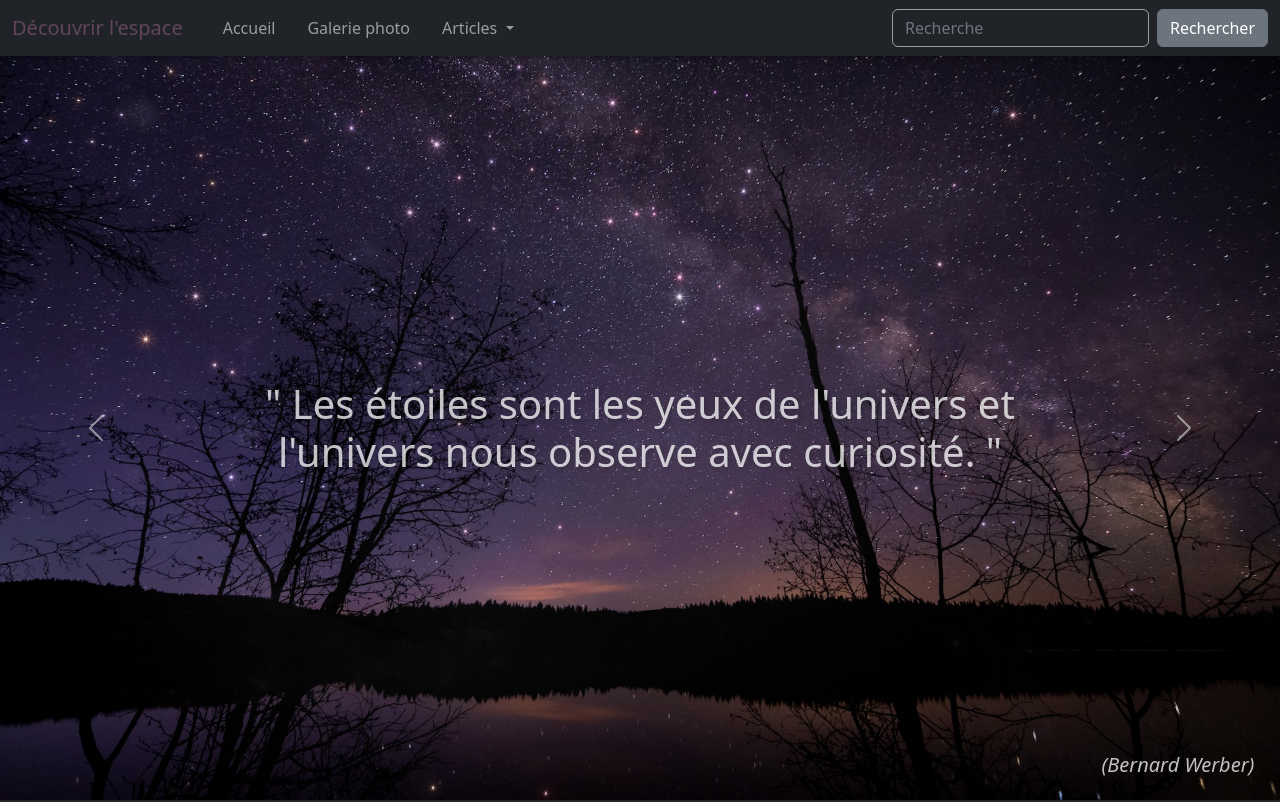
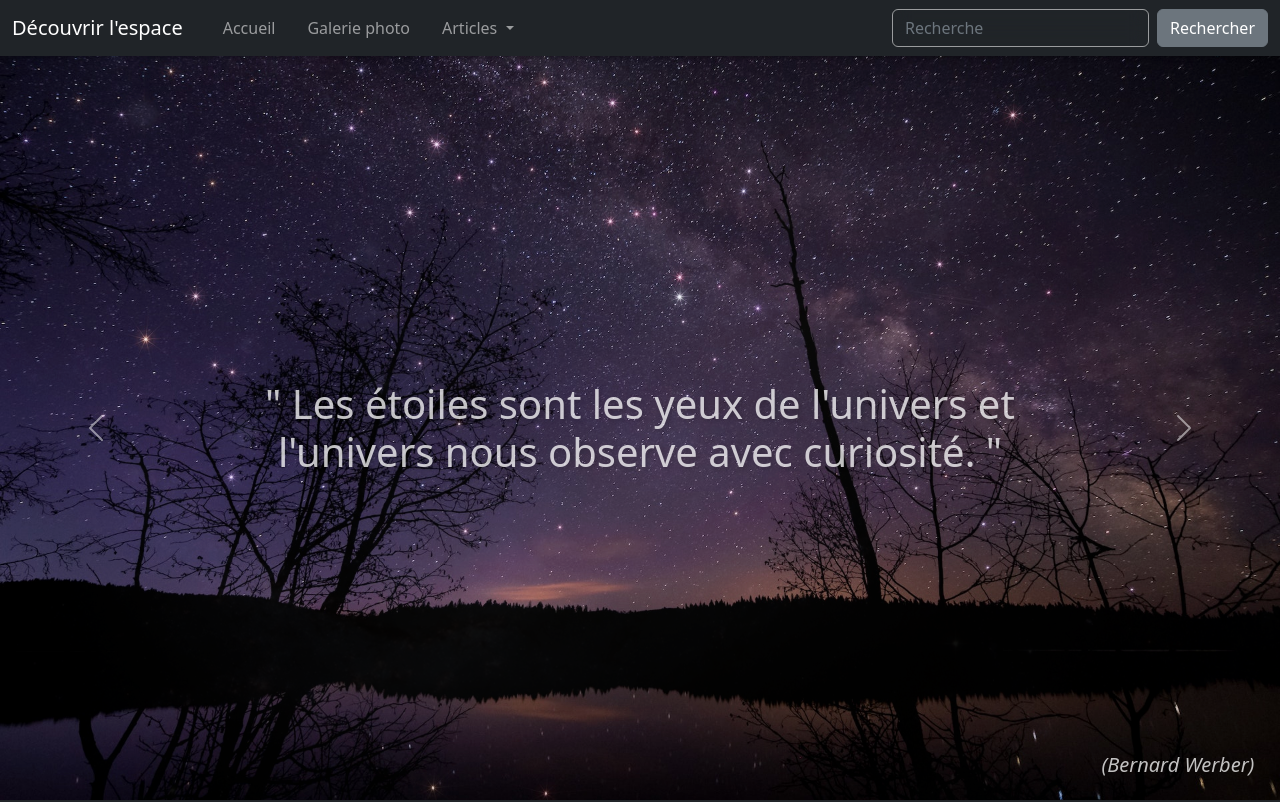
Before and after one commit to MarieChanaron/decouvrir-lespace, a plain HTML site: page index.html in a window 1280 px wide. Shown: the top 802 px of the page. Drawn offline with nearby package versions, Linux system fonts and the light colour scheme.

Commit message:
revert on last commit

```diff
--- a/style.css
+++ b/style.css
@@ -10,11 +10,11 @@ p {
 }
 
 a {
-    color: #61465a !important;
+    color: #61465a;
 }
 
 a:hover {
-    color: #1a1351 !important;
+    color: #1a1351;
 }
 
 /* Navbar */
```
